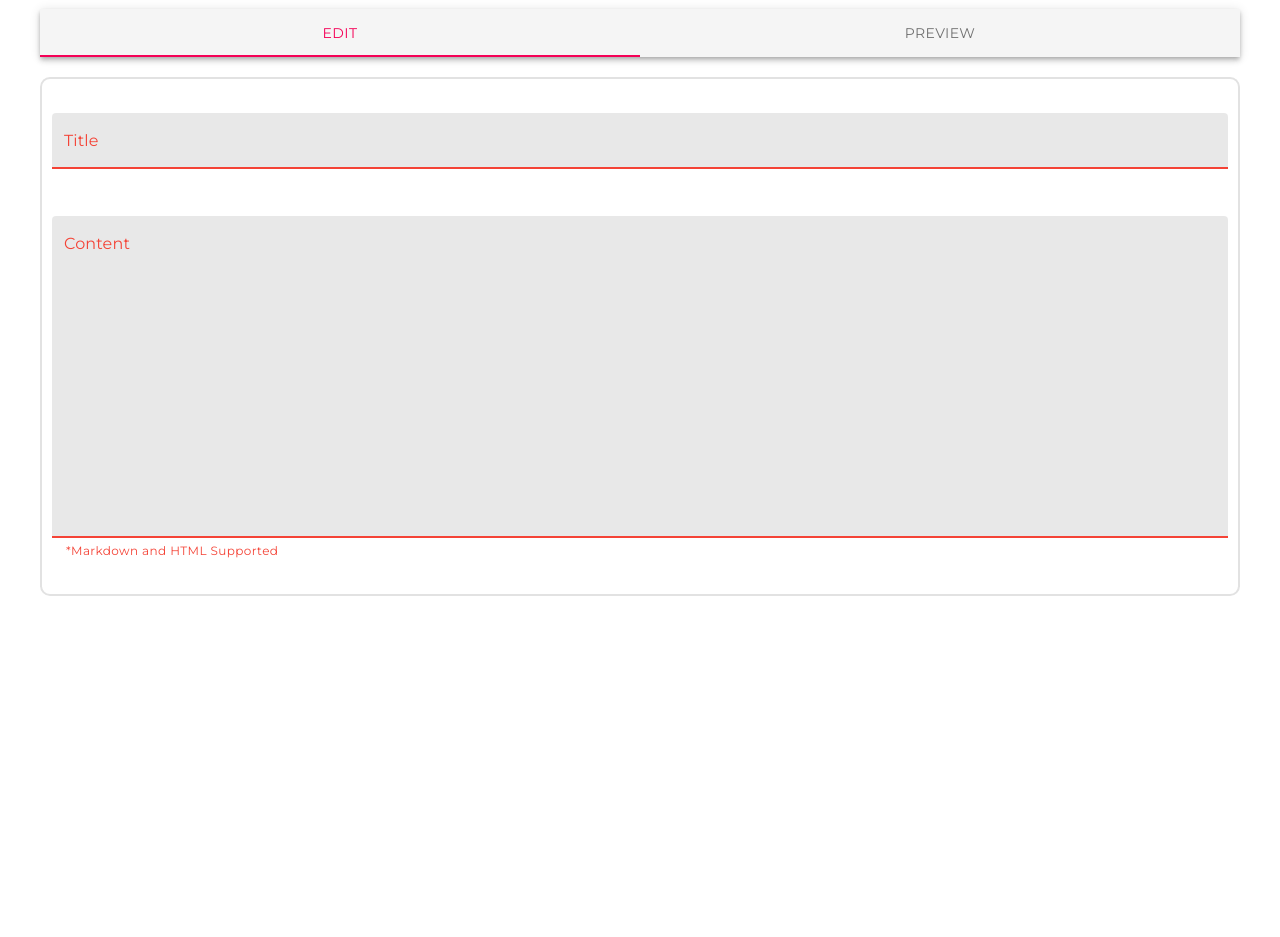
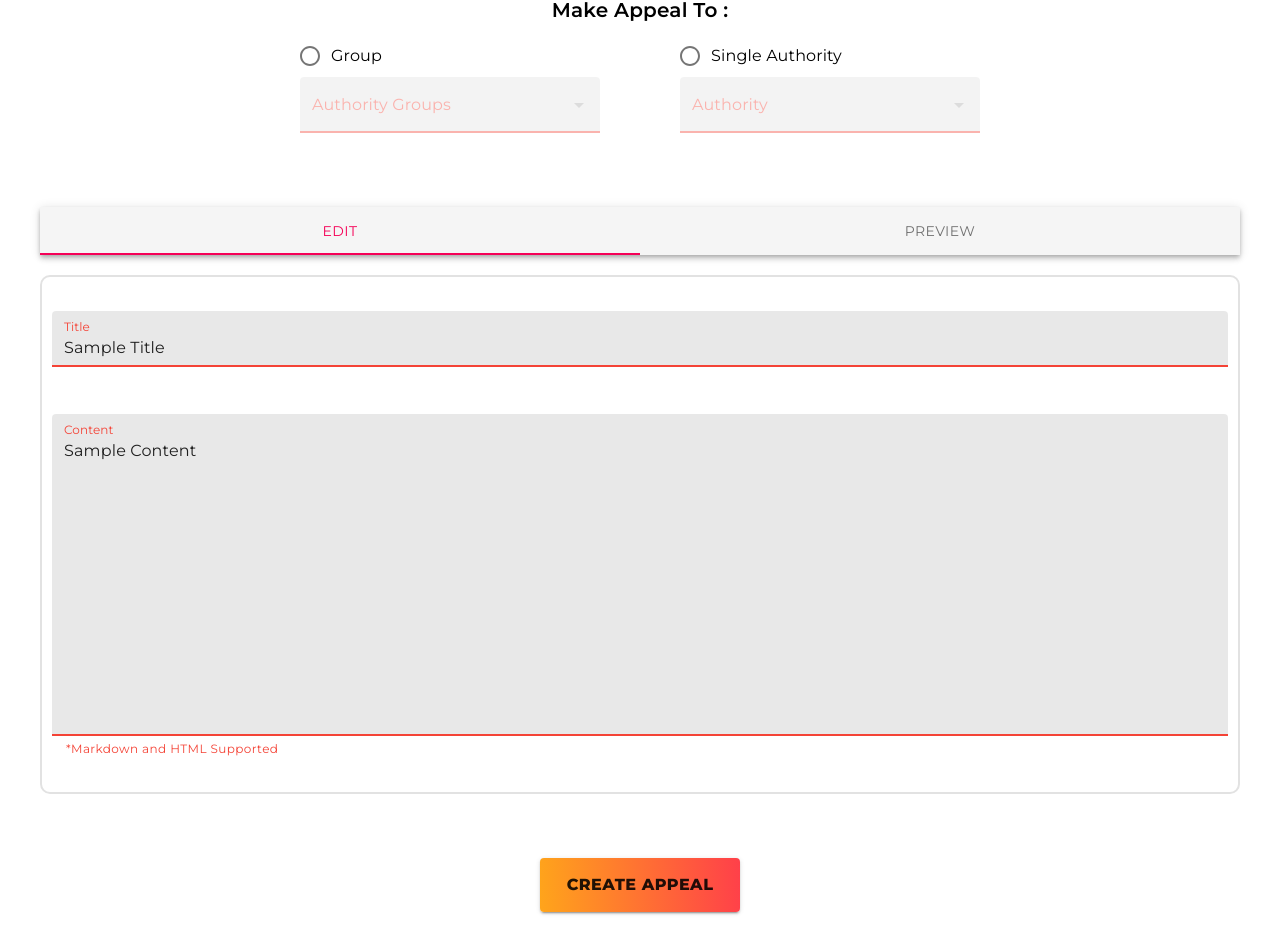
Before and after one commit to garvitchittora/Impedia, a React (Create React App) app in the folder frontend/impedia/: page /appeals/create in a window 1280 px wide. Shown: the part 176-1113 px from the top of the page. Before the commit the page ends 836 px from the top, so only its background shows below. Built offline with nearby package versions, Linux system fonts and the light colour scheme; no server answers.

Commit message:
create appeal backend integrate + appeal to option

```diff
--- a/frontend/impedia/src/components/Student/CreateAppeal.js
+++ b/frontend/impedia/src/components/Student/CreateAppeal.js
@@ -1,16 +1,23 @@
-import React from 'react';
+import React, { useEffect, useState } from 'react';
 import {
     makeStyles,
     TextField,
     Tabs,
     Tab,
     AppBar,
-    Typography
+    Typography,
+    CircularProgress,
+    RadioGroup,
+    Radio,
+    FormControlLabel,
+    Button
 } from '@material-ui/core';
+import {
+    Autocomplete
+} from '@material-ui/lab';
 import axios from 'axios';
 import TopBar from '../TopBar/TopBar';
 import ReactMarkdown from 'react-markdown/with-html';
-// const gfm = require('remark-gfm')
 import gfm from 'remark-gfm';
 
 
@@ -41,21 +48,139 @@ const useStyles = makeStyles(theme => ({
     previewTitle:{
         fontWeight:"600",
         fontSize:"35px"
+    },
+    appealTo:{
+        margin:"50px auto"
+    },
+    appealToText:{
+        textAlign:"center",
+        fontWeight:"600",
+        fontSize:"20px"
+    },
+    appealToOptions:{
+        display:"flex",
+        flexDirection:"row",
+        justifyContent:"center"
+    },
+    appealOption:{
+        margin:"10px 40px"
+    },
+    optionSelectorDisabled:{
+        opacity:"0.4"
+    },
+    button:{
+        margin:"auto",
+        [theme.breakpoints.down("sm")]:{
+            margin:"2% auto"
+         },
+         textAlign:"center"
+    },
+    submitButton:{
+        background: "linear-gradient(85.98deg, #FFA41B 0.54%, rgba(255, 30, 86, 0.99) 130.83%)",
+        width:"200px",
+        fontWeight:"800",
+        padding:"1%",
+        fontSize:"16px"
     }
 }));
 
 const CreateAppeal = () => {
     const classes = useStyles();
 
-    const [newAppeal, setNewAppeal] = React.useState({
-        title:"",
-        content:""
+    const [newAppeal, setNewAppeal] = useState({
+        title:"Sample Title",
+        content:"Sample Content"
     })
-    const [value, setValue] = React.useState(0);
+    const [value, setValue] = useState(0);
+
+    const [appealTo, setAppealTo] = useState("");
+
+    const[sendToId,setId] = useState();
+
+    const [openGroup, setOpenGroup] = useState(false);
+    const [openAuth, setOpenAuth] = useState(false);
+    const [optionsGroup, setOptionsGroup] = useState([]);
+    const [optionsAuth, setOptionsAuth] = useState([]);
+    const loadingGroup = openGroup && optionsGroup.length === 0;
+    const loadingAuth = openAuth && optionsAuth.length === 0;
+
+    useEffect(() => {
+        let active = true;
+
+        if (loadingGroup === true) {
+          return undefined;
+        }
+
+        (async () => {
+            const AdminToken = localStorage.getItem("key");
+            const config = {
+                headers: {
+                  authorization: AdminToken,
+                }
+            }
+            const res = await axios.get("/group", config)
+            const dataGroups = res.data;
+
+            if (active) {
+                setOptionsGroup(() => {
+                    return dataGroups.map((option) => {
+                        let firstLetter = option.name[0].toUpperCase();
+                        return {
+                            firstLetter: /[0-9]/.test(firstLetter) ? '0-9' : firstLetter,
+                            ...option,
+                        }
+                    })
+                });
+            }
+        })();
+
+        return () => {
+          active = false;
+        };
+    }, [loadingGroup]);
+
+    useEffect( ()=>{
+        let active = true;
+
+        if (loadingAuth === true) {
+            return undefined;
+          }
+
+        (async () => {
+            const AdminToken = localStorage.getItem("key");
+            const config = {
+                headers: {
+                  authorization: AdminToken,
+                }
+            }
+            const res = await axios.get("/authority", config)
+            const dataAuth = res.data;
+            if (active) {
+                setOptionsAuth(() => {
+                    return dataAuth.map((option) => {
+                        let firstLetter = option.email[0].toUpperCase();
+                        return {
+                            firstLetter: /[0-9]/.test(firstLetter) ? '0-9' : firstLetter,
+                            optionName: typeof option.name!=="undefined" ? (option.name + " | " + option.email) : (option.email) ,
+                            ...option,
+                        }
+                    })
+                });
+            }
+        })();
+
+        return () => {
+            active = false;
+          };
+    },[loadingAuth])
 
     const handleChange = (event, newValue) => {
       setValue(newValue);
     };
+
+    const handleAppealToChange = (e) => {
+        setAppealTo(e.target.value);
+    }
 
     const handleChangeIndex = (index) => {
       setValue(index);
@@ -75,10 +200,128 @@ const CreateAppeal = () => {
             }))
         }
     }
+
+    const submitFunction = (e) => {
+        e.preventDefault();
+
+        if(typeof sendToId !== "undefined" && sendToId !== null){
+            const AdminToken = localStorage.getItem("key");
+            const config = {
+                headers: {
+                  authorization: AdminToken,
+                }
+            }
+
+            const body = {
+                ...newAppeal,
+                appealToId: sendToId.id,
+            }
+
+            axios.post("/student/createappeal", body, config)
+            .then((res) => {
+                console.log(res);
+            })
+        }
+        else{
+            alert("Select an ID")
+        }
+    }
+
     return (
         <>
            <div className={classes.createAppealPage} >
                <TopBar actor="STUDENT" useCase="Create Appeal" />
+
+                <div className={classes.appealTo}>
+                    <Typography className={classes.appealToText}>
+                        Make Appeal To :
+                    </Typography>
+                    <div >
+
+                    <RadioGroup className={classes.appealToOptions} aria-label="Appeal-To" name="appealTo" value={appealTo} onChange={handleAppealToChange}>
+                        <div className={classes.appealOption}>
+                            <FormControlLabel value="Group" control={<Radio />} label="Group" />
+                                <Autocomplete
+                                    id="authority-groups"
+                                    style={{ width: 300 }}
+                                    disabled={appealTo!=="Group"}
+                                    open={openGroup}
+                                    onOpen={() => {
+                                    setOpenGroup(true);
+                                    }}
+                                    onClose={() => {
+                                    setOpenGroup(false);
+                                    }}
+                                    getOptionSelected={(option, value) => option.name === value.name}
+                                    getOptionLabel={(option) => option.name}
+                                    loading={loadingGroup}
+                                    options={optionsGroup.sort((a, b) => -b.firstLetter.localeCompare(a.firstLetter))}
+                                    groupBy={(option) => option.firstLetter}
+                                    onChange={(e,v)=>{setId(v)}}
+                                    renderInput={(params) => (
+                                    <TextField
+                                        {...params}
+                                        error
+                                        label="Authority Groups"
+                                        variant="filled"
+                                        className={appealTo!=="Group" ? classes.optionSelectorDisabled : ""}
+                                        InputProps={{
+                                        ...params.InputProps,
+                                        endAdornment: (
+                                            <React.Fragment>
+                                            {loadingGroup ? <CircularProgress color="inherit" size={20} /> : null}
+                                            {params.InputProps.endAdornment}
+                                            </React.Fragment>
+                                        ),
+                                        }}
+                                    />
+                                    )}
+                                />
+                        </div>
+
+                        <div className={classes.appealOption}>
+                            <FormControlLabel value="Single Authority" control={<Radio />} label="Single Authority" />
+                                <Autocomplete
+                                    id="authority"
+                                    style={{ width: 300 }}
+                                    disabled={appealTo!=="Single Authority"}
+                                    open={openAuth}
+                                    onOpen={() => {
+                                    setOpenAuth(true);
+                                    }}
+                                    onClose={() => {
+                                    setOpenAuth(false);
+                                    }}
+                                    getOptionSelected={(option, value) => option.optionName === value.optionName}
+                                    getOptionLabel={(option) => option.optionName}
+                                    loading={loadingAuth}
+                                    options={optionsAuth.sort((a, b) => -b.firstLetter.localeCompare(a.firstLetter))}
+                                    groupBy={(option) => option.firstLetter}
+                                    onChange={(e,v)=>{setId(v)}}
+                                    renderInput={(params) => (
+                                    <TextField
+                                        {...params}
+                                        error
+                                        label="Authority"
+                                        variant="filled"
+                                        className={appealTo!=="Single Authority" ? classes.optionSelectorDisabled : ""}
+                                        InputProps={{
+                                        ...params.InputProps,
+                                        endAdornment: (
+                                            <React.Fragment>
+                                            {loadingGroup ? <CircularProgress color="inherit" size={20} /> : null}
+                                            {params.InputProps.endAdornment}
+                                            </React.Fragment>
+                                        ),
+                                        }}
+                                    />
+                                    )}
+                                />
+                            </div>
+                    </RadioGroup>
+                    </div>
+                </div>
+
 
            <div className={classes.editor} >
            <AppBar position="static" color="default">
@@ -132,6 +375,12 @@ const CreateAppeal = () => {
                 )}
            </div>
 
+           <div className={classes.button}>
+                <Button variant="contained" className={classes.submitButton} onClick={submitFunction}>
+                     CREATE APPEAL
+                </Button>
+            </div>
+
            </div>
         </>
     )
```
